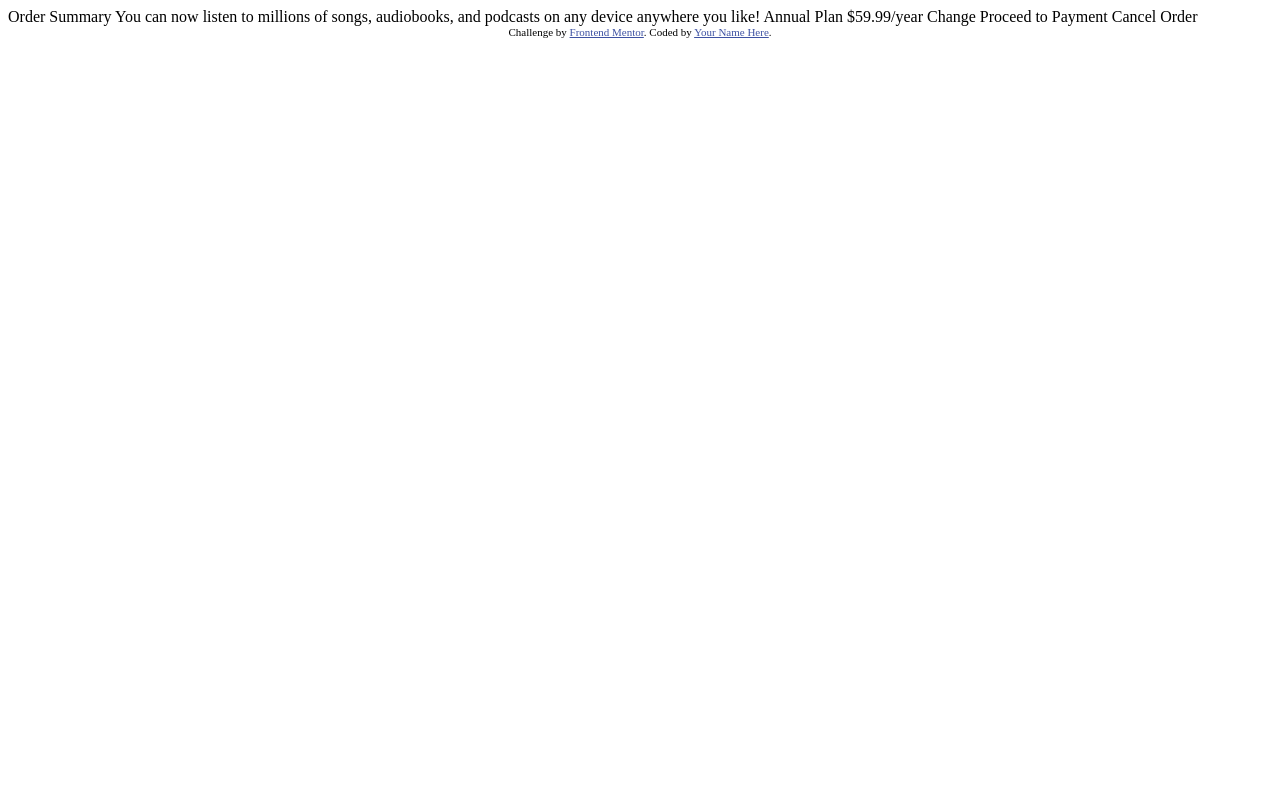
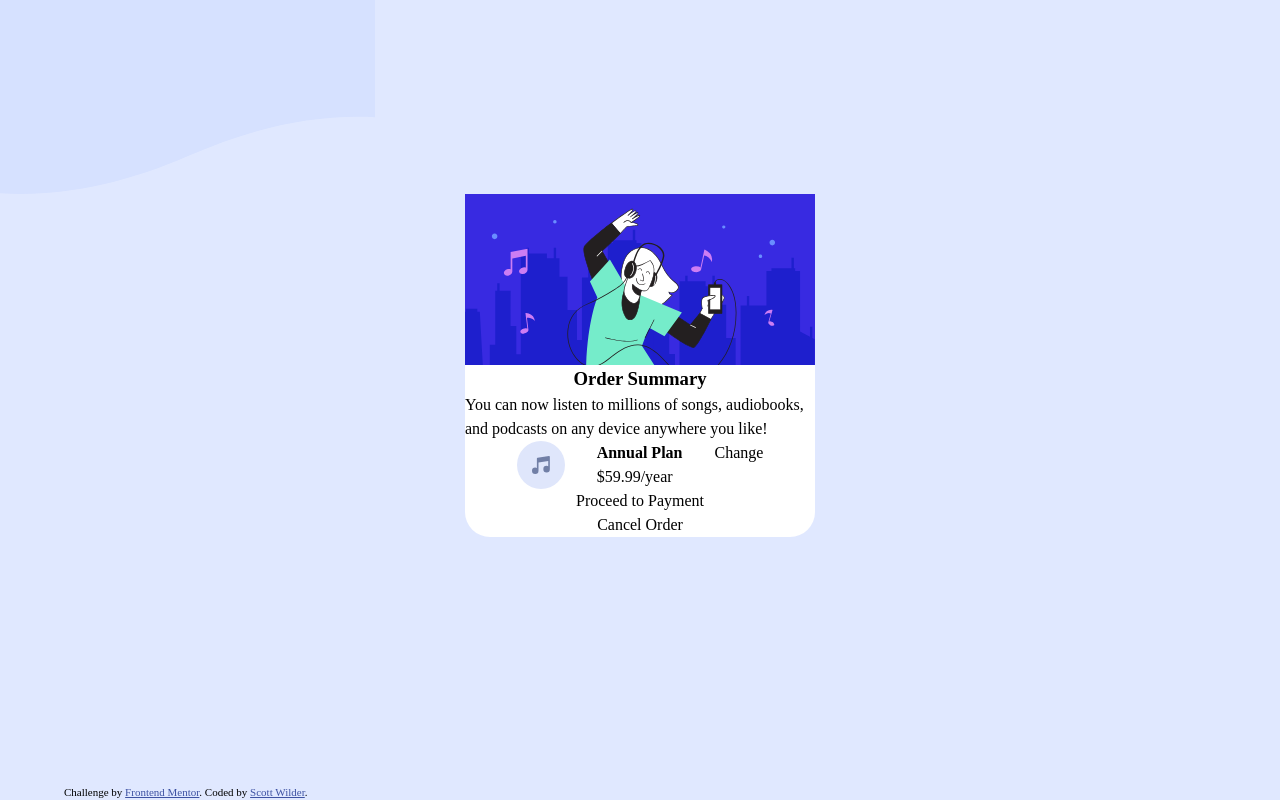
Before and after one commit to Scott-Wilder/fem-order-summary-component, a plain HTML site: page index.html in a window 1280 px wide. Drawn offline with Linux system fonts and the light colour scheme.

Commit message:
Base layout
Have all the html in place and standard css reset with layout complete.

```diff
--- a/index.html
+++ b/index.html
@@ -5,7 +5,7 @@
   <meta name="viewport" content="width=device-width, initial-scale=1.0"> <!-- displays site properly based on user's device -->
 
   <link rel="icon" type="image/png" sizes="32x32" href="./images/favicon-32x32.png">
-
+  <link rel="stylesheet" href="styles.css">
   <title>Frontend Mentor | Order summary card</title>
 
   <!-- Feel free to remove these styles or customise in your own stylesheet 👍 -->
@@ -15,23 +15,36 @@
   </style>
 </head>
 <body>
-
-  Order Summary
-
-  You can now listen to millions of songs, audiobooks, and podcasts on any
-  device anywhere you like!
-
-  Annual Plan
-  $59.99/year
-
-  Change
-
-  Proceed to Payment
-  Cancel Order
-
+  <div class="img-background">
+    <img src="images\pattern-background-mobile.svg" alt="pattern-background-mobile">
+  </div>
+  <div class="container">
+  <div class="hero">
+    <div class="img-top"><img src="images\illustration-hero.svg" alt="illustration-hero"></div>
+    <div class="content">
+      <h3>Order Summary</h3>
+      <p>You can now listen to millions of songs, audiobooks, and podcasts on any
+        device anywhere you like!</p>
+      <div class="center">
+        <div class="left">
+          <img src="images\icon-music.svg" alt="illustration-hero">
+        </div>
+        <div class="middle">
+          <h4>Annual Plan</h4>
+          <p>$59.99/year</p>
+        </div>
+        <div class="right">
+          <a>Change</a>
+        </div>
+      </div>
+      <a>Proceed to Payment</a>
+      <a>Cancel Order</a>
+    </div>
+  </div>
+</div>
   <div class="attribution">
     Challenge by <a href="https://www.frontendmentor.io?ref=challenge" target="_blank">Frontend Mentor</a>.
-    Coded by <a href="#">Your Name Here</a>.
+    Coded by <a href="#">Scott Wilder</a>.
   </div>
 </body>
 </html>
--- /dev/null
+++ b/styles.css
@@ -0,0 +1,109 @@
+/*RESET CSS Start*/
+/* Box sizing rules */
+*,
+*::before,
+*::after {
+  box-sizing: border-box;
+}
+
+/* Remove default margin */
+body,
+h1,
+h2,
+h3,
+h4,
+p,
+figure,
+blockquote,
+dl,
+dd {
+  margin: 0;
+}
+
+/* Remove list styles on ul, ol elements with a list role, which suggests default styling will be removed */
+ul[role='list'],
+ol[role='list'] {
+  list-style: none;
+}
+
+/* Set core root defaults */
+html:focus-within {
+  scroll-behavior: smooth;
+}
+
+/* Set core body defaults */
+body {
+  min-height: 100vh;
+  text-rendering: optimizeSpeed;
+  line-height: 1.5;
+}
+
+/* A elements that don't have a class get default styles */
+a:not([class]) {
+  text-decoration-skip-ink: auto;
+}
+
+/* Make images easier to work with */
+img,
+picture {
+  max-width: 100%;
+  display: block;
+}
+
+/* Inherit fonts for inputs and buttons */
+input,
+button,
+textarea,
+select {
+  font: inherit;
+}
+
+/* Remove all animations, transitions and smooth scroll for people that prefer not to see them */
+@media (prefers-reduced-motion: reduce) {
+  html:focus-within {
+   scroll-behavior: auto;
+  }
+
+  *,
+  *::before,
+  *::after {
+    animation-duration: 0.01ms !important;
+    animation-iteration-count: 1 !important;
+    transition-duration: 0.01ms !important;
+    scroll-behavior: auto !important;
+  }
+}
+/*RESET CSS End*/
+
+body {
+    background-color: hsl(225, 100%, 94%);
+
+}
+.container{
+    display: flex;
+    justify-content: center;
+    align-items: center;
+}
+.hero {
+    display: flex;
+    width: 21.875rem;
+    background-color: white;
+    flex-direction: column;
+    border-radius: 25px;
+}
+.content{
+    display: flex;
+    justify-content: center;
+    align-items: center;
+    flex-direction: column;
+}
+.center{
+    display: flex;
+    grid-gap: 2rem;
+}
+.attribution {
+    position: absolute;
+    bottom: 0;
+    margin-left: 4rem;
+
+}
```
